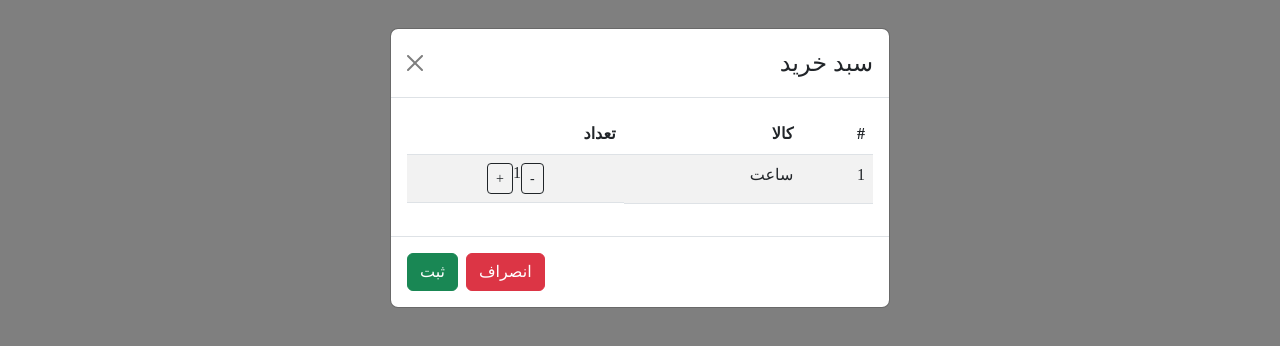
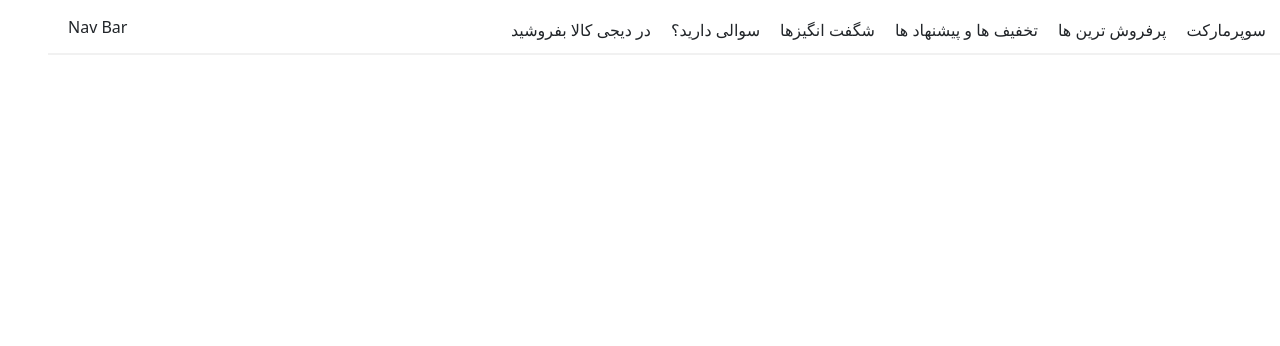
Before and after one commit to HanieKhojaste1999/react-project, a React (Create React App) app: page / in a window 1280 px wide. Shown: the top 346 px of the page. Built offline with nearby package versions, Linux system fonts and the light colour scheme.

Commit message:
burgerMenu using styled components

```diff
--- a/src/App.js
+++ b/src/App.js
@@ -1,12 +1,11 @@
 import React from 'react';
 import 'bootstrap/dist/css/bootstrap.rtl.min.css';
-import Header from './components/Index/Header/Header'
-import CartModule from './components/Index/Header/CartModule';
+import Navbar from './components/Index/Header/Navbar/Navbar';
 const App = () => {
 
   return (
     <div>
-      <CartModule />
+      <Navbar />
     </div>
   );
 };
--- a/src/components/Index/Header/Header.js
+++ b/src/components/Index/Header/Header.js
@@ -32,42 +32,8 @@
                 </Row >
             </Container >
 
-            {/* <!-- Top Header -->
-                <!-- Top Menu --> */}
-            < Container fluid >
-                <Row className={styles.topMenuBar}>
-                    <nav className={styles.menuBar}>
-                        <ul className={styles.menuBarItems}>
-                            <li>
-                                <a href="">دسته بندی کالاها</a>
-                            </li>
-                            <li>
-                                <a href="">سوپرمارکت</a>
-                            </li>
-                            <li>
-                                <a href="">پرفروش ترین ها </a>
-                            </li>
-                            <li>
-                                <a href="">تخفیف ها و پیشنهاد ها </a>
-                            </li>
-                            <li>
-                                <a href="">شگفت انگیز ها</a>
-                            </li>
-                            <li>
-                                <a href="">سوالی دارید؟</a>
-                            </li>
-                            <li>
-                                <a href="">در دیجی کالا بفروشید </a>
-                            </li>
+            {/* {/* <!-- Top Header --> */}
 
-                        </ul>
-                    </nav>
-
-                </Row>
-            </Container >
-
-
-            {/* <!-- Top Menu --> */}
 
         </div >
     );
--- /dev/null
+++ b/src/components/Index/Header/Navbar/Burger.js
@@ -0,0 +1,53 @@
+import React, { useState } from 'react';
+import styled from 'styled-components';
+import RightNav from './RightNav';
+
+const StyledBurger = styled.div`
+  width: 2rem;
+  height: 2rem;
+  position: fixed;
+  top: 15px;
+  right: 20px;
+  z-index: 20;
+  display: none;
+  @media (max-width: 768px) {
+    display: flex;
+    justify-content: space-around;
+    flex-flow: column nowrap;
+  }
+  div {
+    width: 2rem;
+    height: 0.25rem;
+    background-color: ${({ open }) => open ? '#ccc' : '#333'};
+    border-radius: 10px;
+    transform-origin: 1px;
+    transition: all 0.3s linear;
+    &:nth-child(1) {
+      transform: ${({ open }) => open ? 'rotate(45deg)' : 'rotate(0)'};
+    }
+    &:nth-child(2) {
+      transform: ${({ open }) => open ? 'translateX(100%)' : 'translateX(0)'};
+      opacity: ${({ open }) => open ? 0 : 1};
+    }
+    &:nth-child(3) {
+      transform: ${({ open }) => open ? 'rotate(-45deg)' : 'rotate(0)'};
+    }
+  }
+`;
+
+const Burger = () => {
+    const [open, setOpen] = useState(false)
+
+    return (
+        <>
+            <StyledBurger open={open} onClick={() => setOpen(!open)}>
+                <div />
+                <div />
+                <div />
+            </StyledBurger>
+            <RightNav open={open} />
+        </>
+    )
+}
+
+export default Burger
--- /dev/null
+++ b/src/components/Index/Header/Navbar/Navbar.js
@@ -0,0 +1,28 @@
+import React from 'react';
+import styled from 'styled-components';
+import Burger from './Burger';
+
+const Nav = styled.nav`
+  width: 100%;
+  height: 55px;
+  border-bottom: 2px solid #f1f1f1;
+  padding: 0 20px;
+  display: flex;
+  justify-content: space-between;
+  .logo {
+    padding: 15px 0;
+  }
+`
+
+const Navbar = () => {
+  return (
+    <Nav>
+      <Burger />
+      <div className="logo">
+        Nav Bar
+      </div>
+    </Nav>
+  )
+}
+
+export default Navbar
--- /dev/null
+++ b/src/components/Index/Header/Navbar/RightNav.js
@@ -0,0 +1,41 @@
+import React from 'react';
+import styled from 'styled-components';
+
+const Ul = styled.ul`
+  list-style: none;
+  display: flex;
+  flex-flow: row nowrap;
+  li {
+    padding: 18px 10px;
+  }
+  @media (max-width: 768px) {
+    flex-flow: column nowrap;
+    background-color: #380d0d;
+    position: fixed;
+    transform: ${({ open }) => open ? 'translateX(0)' : 'translateX(100%)'};
+    top: 0;
+    right: 0;
+    height: 100vh;
+    width: 300px;
+    padding-top: 3.5rem;
+    transition: transform 0.3s ease-in-out;
+    li {
+      color: #fff;
+    }
+  }
+`;
+
+const RightNav = ({ open }) => {
+  return (
+    <Ul open={open}>
+      <li>سوپرمارکت</li>
+      <li>پرفروش ترین ها</li>
+      <li>تخفیف ها و پیشنهاد ها</li>
+      <li>شگفت انگیزها</li>
+      <li>سوالی دارید؟</li>
+      <li>در دیجی کالا بفروشید</li>
+    </Ul>
+  )
+}
+
+export default RightNav
```
Also changed, not shown: src/styles/Style.module.css (line endings or trailing spaces), 2 other files (tests, documents, lock files or other folders).
